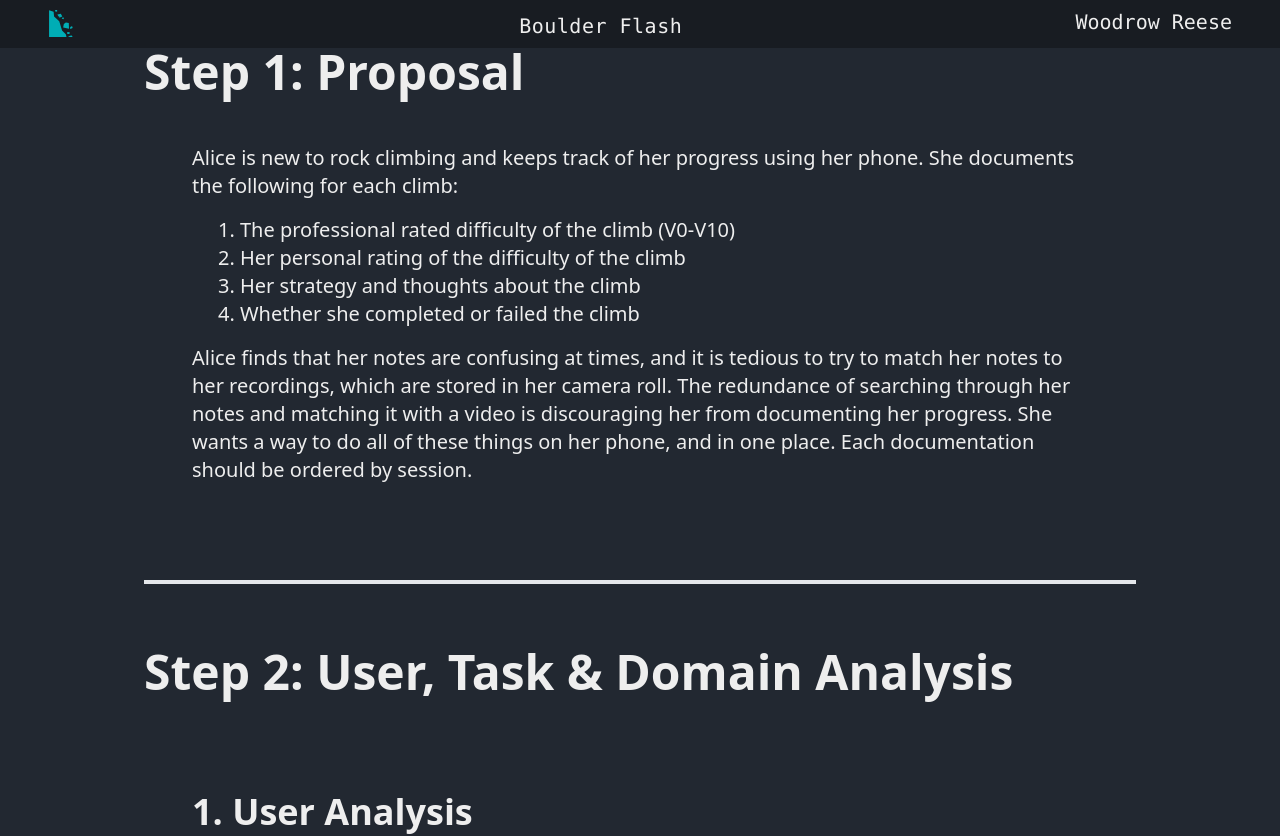
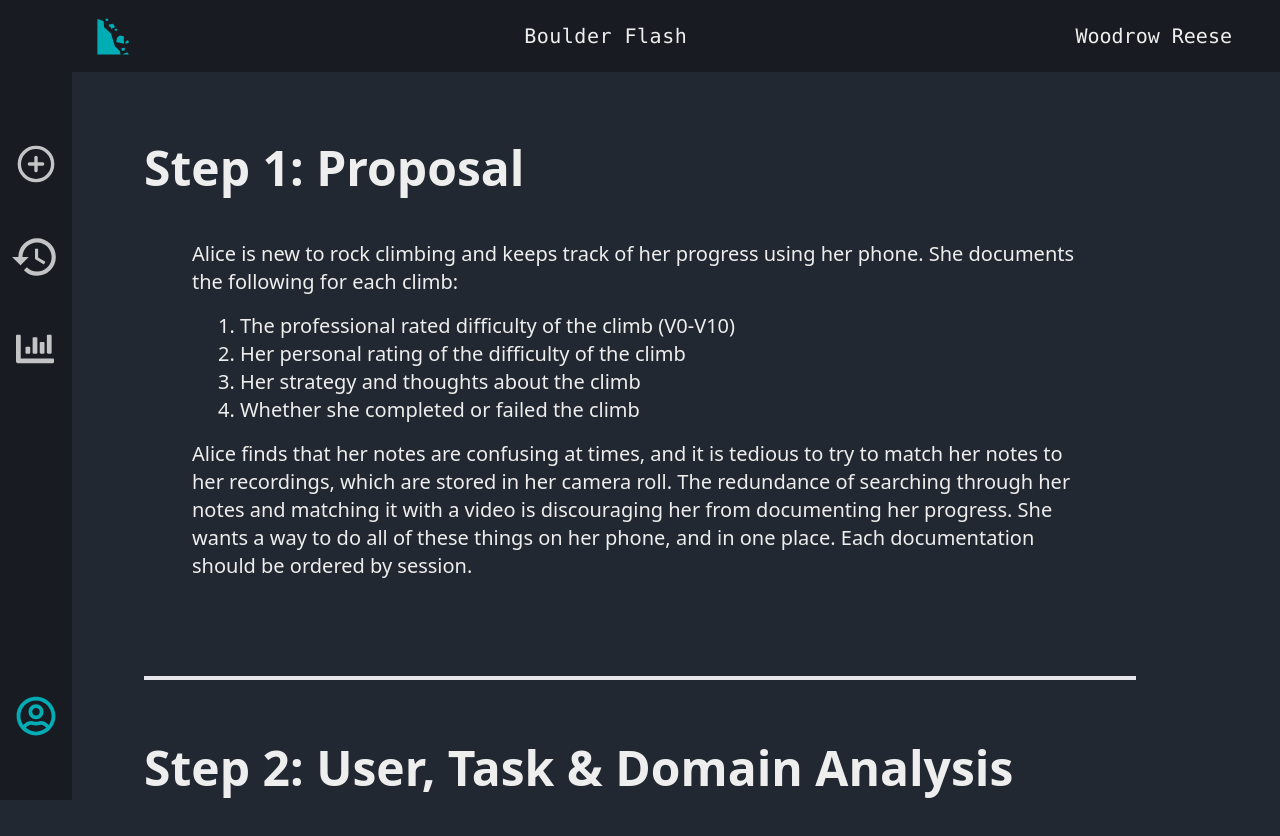
Before and after one commit to woodrow7reese/woodrow7reese.github.io, a React (Create React App) app: page / in a window 1280 px wide. Shown: the top 836 px of the page. Built offline with nearby package versions, Linux system fonts and the light colour scheme.

Commit message:
Made a navbar and domain analysis readable where text is too small

```diff
--- a/src/App.js
+++ b/src/App.js
@@ -1,6 +1,6 @@
 import React from "react";
 import Proposal from "./pages/Proposal"
-// import Navbar from "./components/Navbar";
+import Navbar from "./components/Navbar";
 // import NewDoc from "./pages/NewDoc";
 import Header from "./components/Header";
 import Analysis from "./pages/Analysis";
@@ -9,14 +9,18 @@ function App() {
   return (
     <div
       className="flex-col px-24 text-[#EEEEEE] lg:text-xl leading-loose bg-[#222831]
-       h-full bottom-0 pb-96"
+       h-full bottom-0 pb-96 scroll-pt-0"
       >
-      <Header />
-      <Proposal />
-      <Analysis />
+
+
+      <Navbar />
+      <div className="pt-24">
+        <Header />
+        <Proposal />
+        <Analysis />
+      </div>
 
       {/* <NewDoc /> */}
-      {/* <Navbar /> */}
     </div>
   );
 }
--- a/src/components/DomainAnalysis.js
+++ b/src/components/DomainAnalysis.js
@@ -12,6 +12,64 @@ const DomainAnalysis = () => (
             className="h-full w-full"
             alt=""
         />
+
+        <div className="flex justify-center">
+            <table className="table-auto mt-12 w-[40%] h-[450px]">
+                <thead className="bg-slate-900">
+                    <tr className="border-2 border-[#EEEEEE]">
+                        <th className="border-r-2">Statistics</th>
+                        <th className="border-r-2">Session</th>
+                        <th>Climb</th>
+                    </tr>
+                </thead>
+
+                <tbody className="bg-slate-800 border-[#EEEEEE] border-2 text-center">
+                    <tr>
+                        <td className="border-r-2">session_time_histogram</td>
+                        <td className="border-r-2">id</td>
+                        <td>id</td>
+                    </tr>
+
+                    <tr>
+                       <td className="border-r-2">avg_difficulty</td>
+                       <td className="border-r-2">session_time</td>
+                       <td>video</td>
+                    </tr>
+
+                    <tr>
+                        <td className="border-r-2">completion_rate</td>
+                        <td className="border-r-2">date</td>
+                        <td>gym_difficulty</td>
+                    </tr>
+
+                    <tr>
+                        <td className="border-r-2">completion_by_difficulty</td>
+                        <td className="border-r-2"></td>
+                        <td>your_difficulty</td>
+                    </tr>
+
+                    <tr>
+                        <td className="border-r-2"></td>
+                        <td className="border-r-2"></td>
+                        <td>description</td>
+                    </tr>
+
+                    <tr>
+                        <td className="border-r-2"></td>
+                        <td className="border-r-2"></td>
+                        <td>time_to_complete</td>
+                    </tr>
+
+                    <tr>
+                        <td className="border-r-2"></td>
+                        <td className="border-r-2"></td>
+                        <td>completed?</td>
+                    </tr>
+                </tbody>
+            </table>
+
+        </div>
+
     </div>
 )
 
--- a/src/components/Header.js
+++ b/src/components/Header.js
@@ -1,17 +1,19 @@
-import { GiFallingRocks } from "react-icons/gi";
+import { GiFallingRocks } from "react-icons/gi"
 const Header = () => {
     return (
-        <div className="flex justify-between fixed top-0 -mx-24 w-full bg-[#181c22] py-2
+        <div className="flex justify-between fixed top-0 -mx-24 w-full bg-[#181c22] py-4
             text-xl font-mono">
             <GiFallingRocks
-                size={30} className="ml-12" color="00ADB5"
+                color="00ADB5"
+                className="ml-24"
+                size={40}
             />
 
-            <div className="ml-12 tracking-wide mt-1 text-[#EEEEEE]">
+            <div className="mt-1.5 tracking-wide text-[#EEEEEE]">
                 Boulder Flash
             </div>
 
-            <div className="mr-12">
+            <div className="mt-1.5 mr-12">
                 Woodrow Reese
             </div>
         </div>
--- a/src/components/Navbar.js
+++ b/src/components/Navbar.js
@@ -1,10 +1,13 @@
 import { FiPlusCircle } from "react-icons/fi";
 import { FaRegUserCircle } from "react-icons/fa";
 import { MdHistory } from "react-icons/md";
+import { FaChartBar } from "react-icons/fa";
+
 const Navbar = () => {
 
     return (
-        <div className="flex justify-between px-12 py-4 fixed bottom-0 w-full bg-[#181c22]">
+        <div>
+            {/* <div className="flex lg:flex-col justify-between lg:justify-normal px-12 py-4 fixed bottom-0 lg:left-0 lg:bottom-auto w-full lg:w-auto lg:h-full bg-[#181c22]">
                 <MdHistory
                     color="393e46"
                     size={40} />
@@ -14,6 +17,26 @@ const Navbar = () => {
                 <FaRegUserCircle
                     color="00adb5"
                     size={40} />
+            </div> */}
+
+            <div className="flex-col start-0 fixed h-full px-4 pt-24 bg-[#181C22] ">
+
+                <FiPlusCircle
+                    className="opacity-80 mt-12"
+                    size={40} />
+                <MdHistory
+                    className="opacity-80 mt-12 -mx-1.5"
+                    size={50} />
+
+                <FaChartBar
+                    className="opacity-80 mt-12"
+                    size={38}
+                />
+                <FaRegUserCircle
+                    color="00adb5"
+                    className="mb-16 bottom-0 fixed"
+                    size={40} />
+            </div>
         </div>
     )
 }
```
Lines whose indentation alone changed are shown as unchanged.
